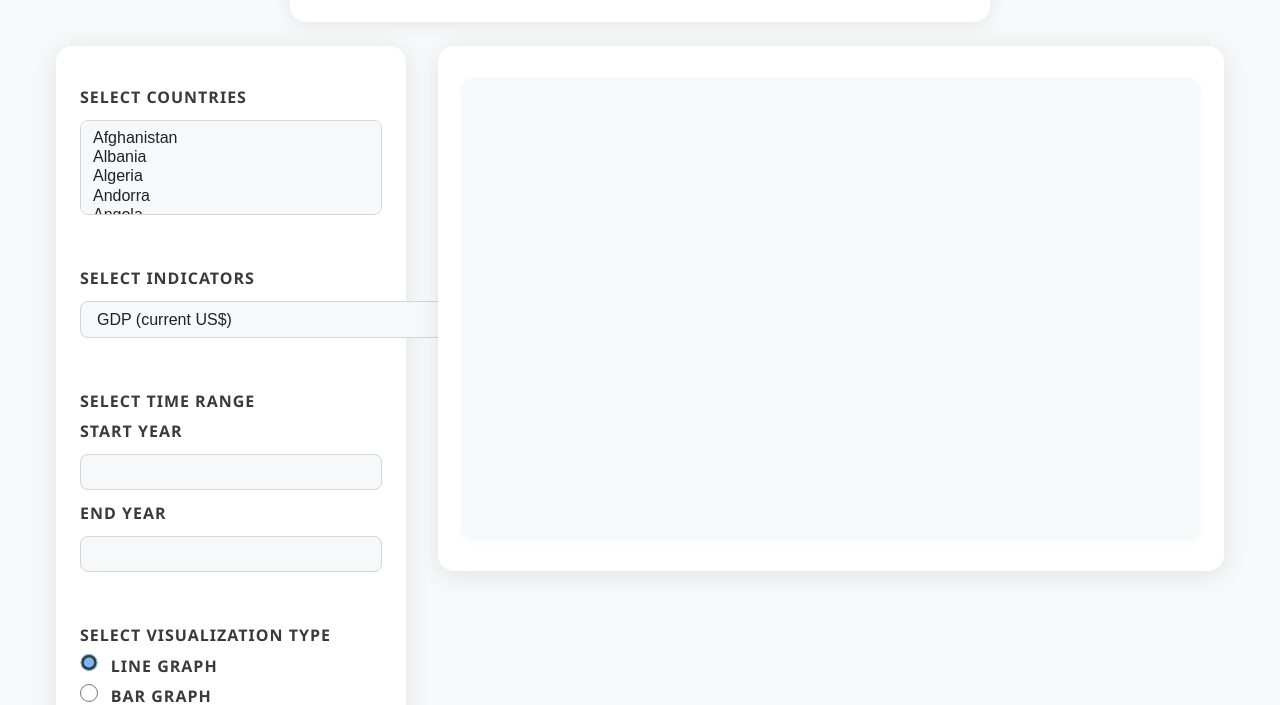
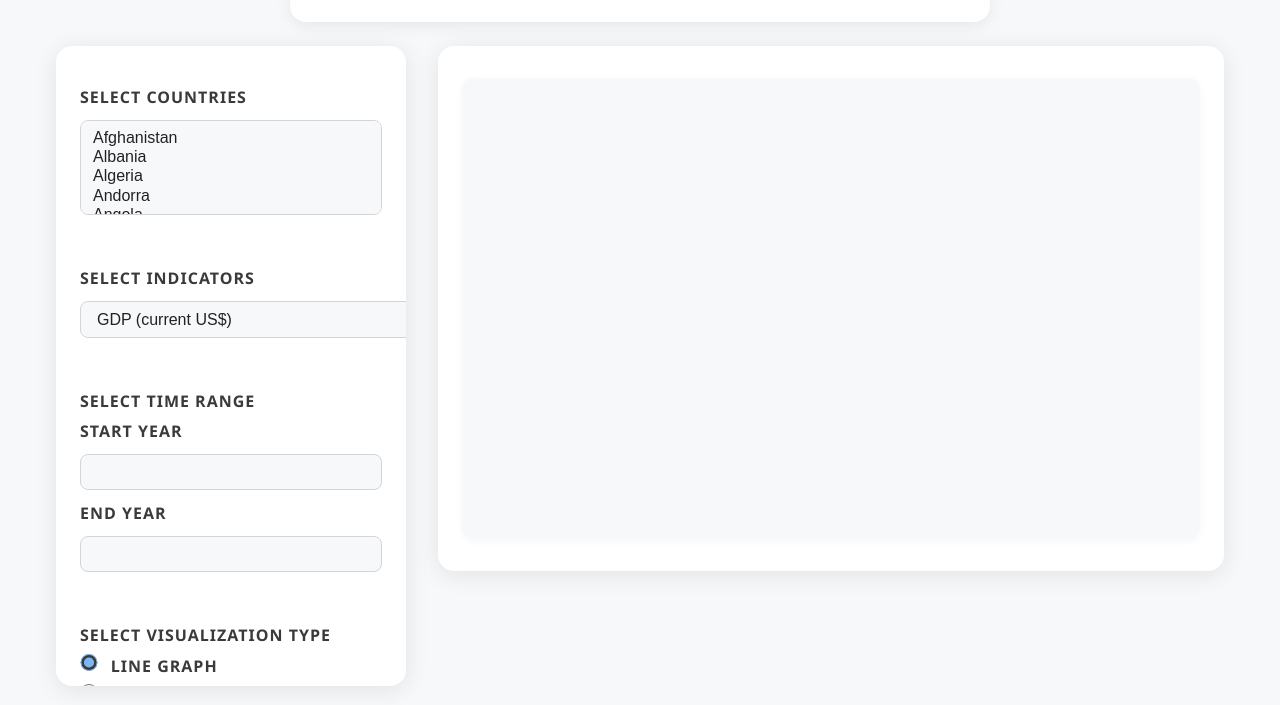
Before and after one commit to emhgit/economic-data-visualizer, a website built with Vite: page index.html in a window 1280 px wide. Shown: the part 106-811 px from the top of the page. Built offline with nearby package versions, Linux system fonts and the light colour scheme; what choices.js would draw is missing.

Commit message:
make sidebar fit on PC screen

```diff
--- a/public/styles.css
+++ b/public/styles.css
@@ -53,6 +53,8 @@ main {
   box-shadow: 0 4px 24px rgba(0, 0, 0, 0.09);
   padding: 2rem 1.5rem 1.5rem 1.5rem;
   margin-bottom: 2rem;
+  max-height: 80vh;
+  overflow-y: auto;
 }
 
 #display-area {
@@ -204,6 +206,7 @@ form button:focus {
   main {
     padding: 0 0.25rem 1rem 0.25rem;
   }
+
   #sidebar,
   #display-area {
     padding: 1rem 0.5rem;
```
